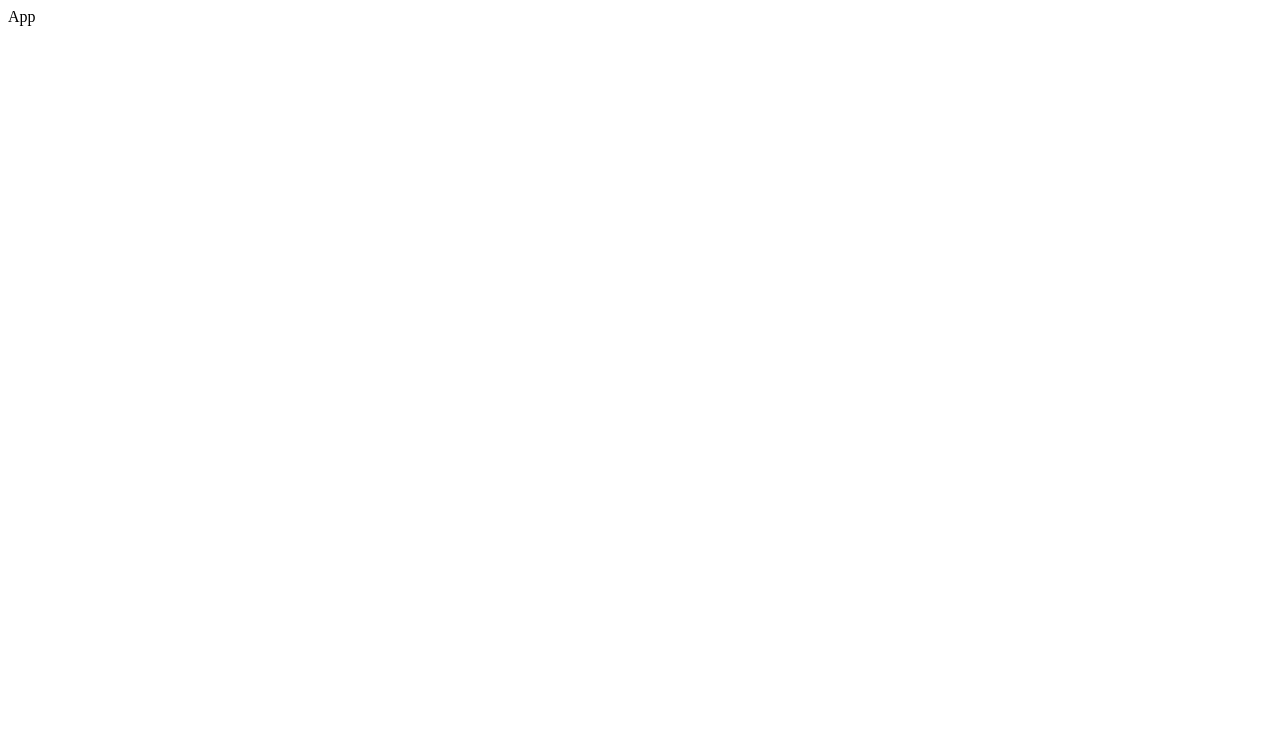
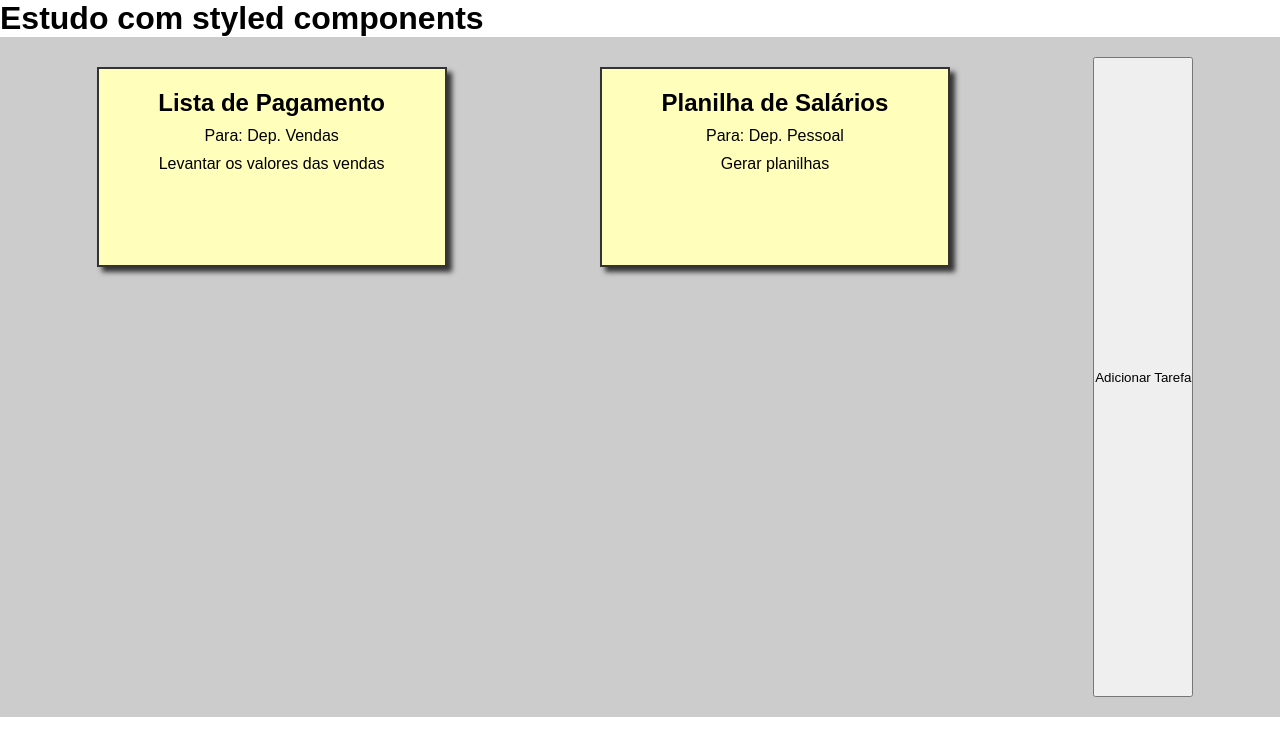
Before and after one commit to 1TDSVJ/styled-app-react, a React (Create React App) app in the folder rm94281/react-aula7/: page / in a window 1280 px wide. Shown: the top 756 px of the page. Built offline with nearby package versions, Linux system fonts and the light colour scheme.

Commit message:
renderizando os componentes no App e o App no index.js

```diff
--- a/rm94281/react-aula7/src/App.jsx
+++ b/rm94281/react-aula7/src/App.jsx
@@ -1,5 +1,11 @@
 import React from 'react';
+import ListaTarefas from './components/listaTarefas/ListaTarefas';
 
 export default function App() {
-  return <div>App</div>;
+  return (
+    <div>
+      <h1>Estudo com styled components</h1>
+      <ListaTarefas />
+    </div>
+  );
 }
--- a/rm94281/react-aula7/src/index.js
+++ b/rm94281/react-aula7/src/index.js
@@ -1,6 +1,11 @@
 import React from 'react';
 import ReactDOM from 'react-dom';
 import App from './App';
+import './index.css';
 
-const root = ReactDOM.createRoot(document.getElementById('root'));
-root.render(<App />);
+ReactDOM.render(
+  <React.StrictMode>
+    <App />
+  </React.StrictMode>,
+  document.getElementById('root')
+);
```
